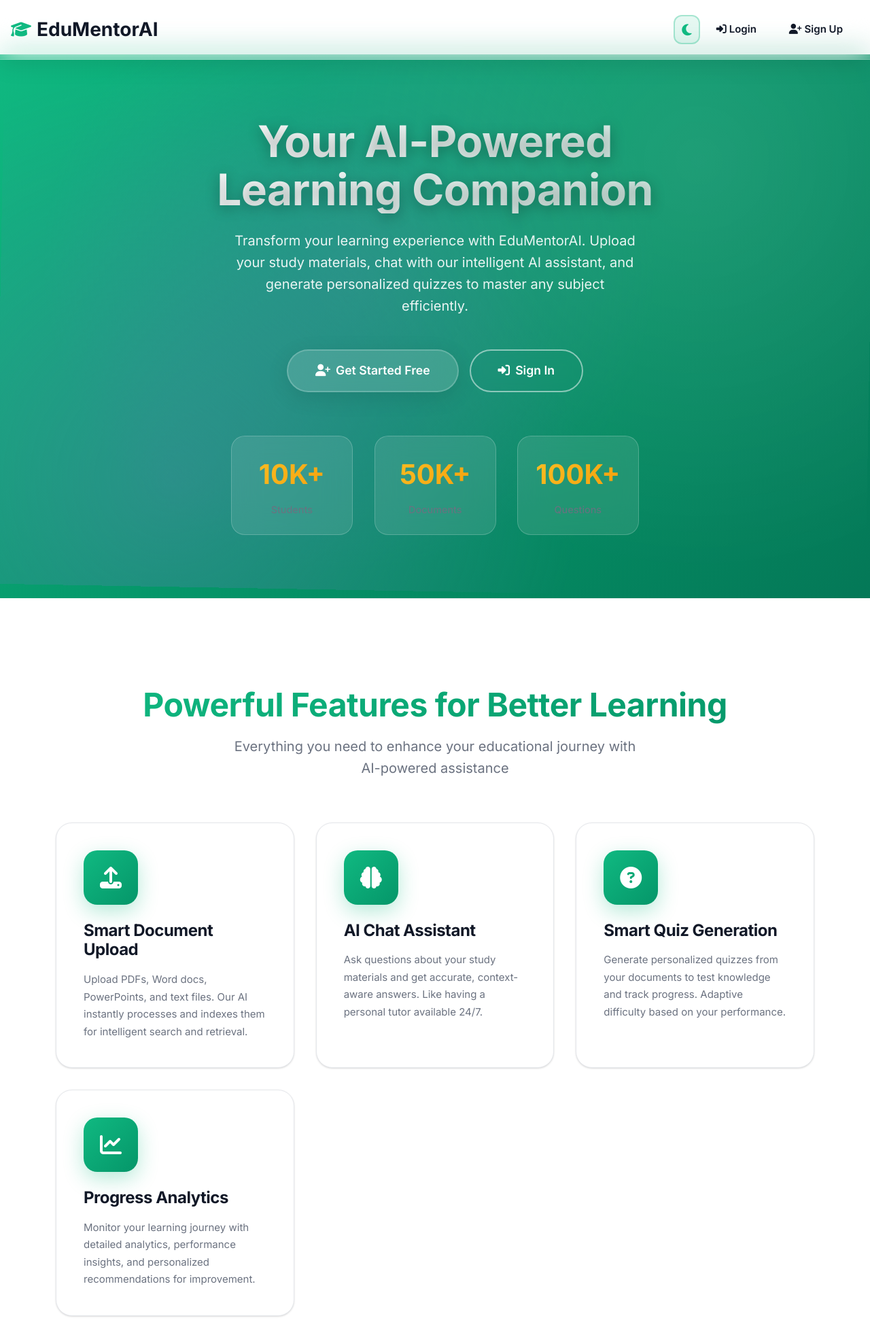
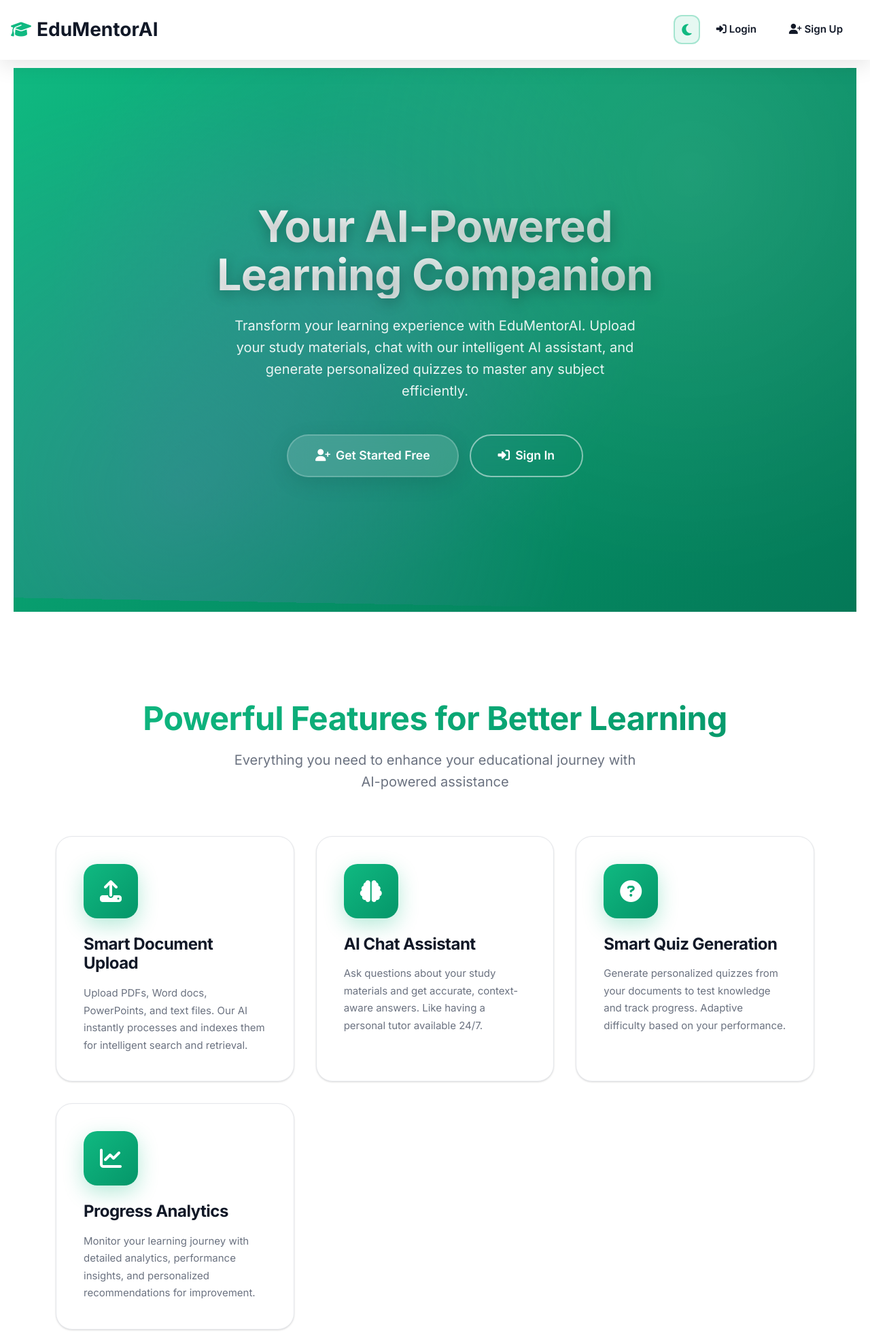
Before and after one commit to EyadAmgad/EduMentorAI, a Django app: page / in a window 1280 px wide. Shown: the top 1961 px of the page at 68% size. Run offline with Django 4.2, Linux system fonts and the light colour scheme.

Commit message:
Frontend fixes

```diff
--- a/src/static/css/base.css
+++ b/src/static/css/base.css
@@ -606,3 +606,12 @@
     [data-theme="dark"] .subject-hero {
         background: linear-gradient(135deg, #0f172a 0%, #1e293b 50%, #334155 100%);
     }
+
+main {
+    flex-grow: 1;
+    padding: 20px;
+    background-color: var(--background-color);
+    color: var(--text-color);
+    /* The line below might exist and should be removed or commented out */
+    height: calc(100vh - 60px); /* REMOVE THIS LINE */
+}
--- a/src/static/css/chat.css
+++ b/src/static/css/chat.css
@@ -295,6 +295,8 @@
     align-items: flex-end;
     max-width: 1000px;
     margin: 0 auto;
+    background: var(--card-bg);
+
 }
 
 .chat-input {
@@ -309,6 +311,7 @@
     color: var(--text-primary);
     transition: var(--transition);
 }
+
 
 .chat-input:focus {
     outline: none;
@@ -412,3 +415,6 @@
         display: none;
     }
 }
+[data-theme="dark"] a{
+    color: var(--dark-primary)
+}
--- a/src/static/css/chat_mode_selection.css
+++ b/src/static/css/chat_mode_selection.css
@@ -34,7 +34,7 @@
 
 .mode-option:hover {
     border-color: var(--primary-color);
-    background: white;
+    background: var(--card-bg);
     transform: translateY(-2px);
     box-shadow: 0 4px 12px rgba(16, 185, 129, 0.15);
 }
--- a/src/static/css/dashboard.css
+++ b/src/static/css/dashboard.css
@@ -256,7 +256,7 @@ a{
 }
 
 .activity-tab:hover {
-    background: var(--primary-color);
+    background: var(--card-bg);
     color: white;
     transform: translateY(-1px);
 }
@@ -537,10 +537,8 @@ a{
 .activity-tab:hover {
     border-color: var(--primary-color);
     color: var(--primary-color);
+    background: var(--card-bg);
 }
-
-.activity-content {
-    padding: 0 2rem 2rem;
 }
 
 .activity-item {
--- a/src/static/css/home.css
+++ b/src/static/css/home.css
@@ -452,3 +452,10 @@
     background: rgba(255, 255, 255, 0.05);
     border-color: rgba(255, 255, 255, 0.1);
 }
+
+
+.btn-cta:hover{
+    border-color: var(--primary-color);
+    color: var(--primary-color);
+    background: white;
+}
--- a/src/static/css/main.css
+++ b/src/static/css/main.css
@@ -89,7 +89,7 @@ body {
 
 [data-theme="dark"] a:hover,
 [data-theme="dark"] a:focus {
-    color: var(--primary-dark);
+    color: var(--primary-color);
 }
 
 .main-content {
--- a/src/static/css/signup.css
+++ b/src/static/css/signup.css
@@ -39,7 +39,7 @@
     box-shadow: 0 25px 50px rgba(0,0,0,0.15);
     max-width: 500px;
     width: 100%;
-    border: 1px solid rgba(255, 255, 255, 0.2);
+    border: 1px solid var(--border-color);
     overflow: hidden;
 }
 
@@ -80,6 +80,8 @@
 
 .auth-body {
     padding: 3rem;
+    background-color: var(--card-bg);
+    border-color: var(--border-color);
 }
 
 .form-floating {
--- a/src/templates/account/login.html
+++ b/src/templates/account/login.html
@@ -14,7 +14,7 @@
     <div class="auth-container">
         <div class="container">
             <div class="row justify-content-center">
-                <div class="col-md-6 col-lg-5">
+                <div class="col-md-6 col-lg-4">
                     <div class="auth-card">
                         <div class="auth-header">
                             <div class="auth-header-content">
--- a/src/templates/account/signup.html
+++ b/src/templates/account/signup.html
@@ -14,7 +14,7 @@
     <div class="auth-container">
         <div class="container">
             <div class="row justify-content-center">
-                <div class="col-md-6 col-lg-5">
+                <div class="col-md-6 col-lg-4">
                     <div class="auth-card">
                         <div class="auth-header">
                             <div class="auth-header-content">
--- a/src/templates/rag_app/chat_mode_selection.html
+++ b/src/templates/rag_app/chat_mode_selection.html
@@ -17,7 +17,7 @@
 <div class="mode-selection-container">
     <div class="container">
         <div class="row justify-content-center">
-            <div class="col-lg-8">
+            <div class="col-lg-6">
                 <div class="mode-card">
                     <div class="mode-header">
                         <h2 class="mb-2">
@@ -57,8 +57,8 @@
                                         <div class="mode-option" data-mode="subject">
                                             <div class="text-center">
                                                 <div class="mode-icon">
-                                                    <i class="fas fa-books"></i>
-                                                </div>
+                                                   <i class="fa-solid fa-book"></i>                                                </div>
+
                                                 <h5 class="mode-title">Chat within Subject</h5>
                                                 <p class="mode-description">
                                                     Ask questions across all documents in a subject for comprehensive insights
--- a/src/templates/rag_app/home.html
+++ b/src/templates/rag_app/home.html
@@ -42,21 +42,7 @@
         </div>
 
         <!-- Stats -->
-        <div class="stats-section">
-            <div class="stat-item">
-                <span class="stat-number">10K+</span>
-                <span class="stat-label">Students</span>
             </div>
-            <div class="stat-item">
-                <span class="stat-number">50K+</span>
-                <span class="stat-label">Documents</span>
-            </div>
-            <div class="stat-item">
-                <span class="stat-number">100K+</span>
-                <span class="stat-label">Questions</span>
-            </div>
-        </div>
-    </div>
 </section>
 
 <!-- Features Section -->
```
Also changed, not shown: src/static/css/login.css (+6 -1 lines), src/static/js/chat.js (+12 -0 lines).
